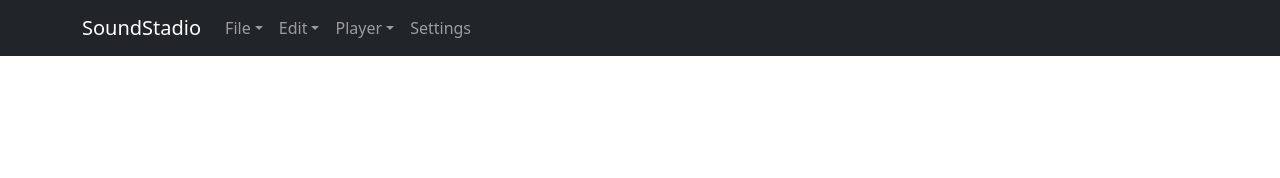
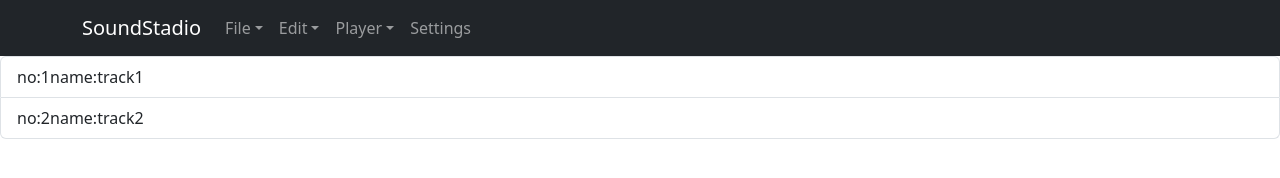
Before and after one commit to hiarc/sequencer, a React app: page / in a window 1280 px wide. Built offline with nearby package versions, Linux system fonts and the light colour scheme.

Commit message:
Trackコンポーネントの基本構造を作成した

```diff
--- a/src/html/index.html
+++ b/src/html/index.html
@@ -3,7 +3,6 @@
 <head>
   <meta charset="utf-8">
 </head>
-<body>
-  <header id="header"></header>
+<body id="header">
 </body>
 </html>
--- /dev/null
+++ b/src/typescript/component/track-panel.tsx
@@ -0,0 +1,12 @@
+import * as React from 'react';
+import { ListGroup } from 'react-bootstrap';
+import Track from '../domain/track';
+
+export const TrackPanel: React.FunctionComponent<{track: Track}> = (props) => {
+  return (
+    <ListGroup.Item as="li" variant="flush">
+      no:{props.track.getNo}
+      name:{props.track.getName}
+    </ListGroup.Item>
+  );
+}
--- /dev/null
+++ b/src/typescript/component/track-panels.tsx
@@ -0,0 +1,12 @@
+import * as React from 'react';
+import { ListGroup } from 'react-bootstrap';
+import { Tracks } from '../domain/track';
+import { TrackPanel } from './track-panel';
+
+export const TrackPanels: React.FunctionComponent<{tracks: Tracks}> = (props) => {
+  return (
+    <ListGroup as="ul">
+      {props.tracks.asList.map(track => <TrackPanel track={track} key={track.getNo}/>)}
+    </ListGroup>
+  );
+}
--- /dev/null
+++ b/src/typescript/domain/track.ts
@@ -0,0 +1,37 @@
+export default class Track {
+  private no: number;
+  private name: string;
+  private instrumentId: number;
+  private sequenseId: number;
+
+  constructor(no: number){
+    this.no = no;
+    this.name = `track${no}`;
+  }
+  public get getNo(): number{
+    return this.no;
+  }
+  public get getName(): string{
+    return this.name;
+  }
+}
+
+export class Tracks {
+  private tracks: Track[];
+  constructor(tracks: Track[]){
+    this.tracks = tracks;
+  }
+  public static empty(): Tracks {
+    return new Tracks([]);
+  }
+  public add(): void {
+    const track = new Track(this.size + 1);
+    this.tracks.push(track);
+  }
+  public get asList(): Track[]{
+    return this.tracks;
+  }
+  public get size(): number {
+    return this.tracks.length;
+  }
+}
--- a/src/typescript/index.tsx
+++ b/src/typescript/index.tsx
@@ -1,8 +1,22 @@
 import React from 'react';
 import { createRoot } from 'react-dom/client';
 import { Header } from './component/header';
+import Track, {Tracks} from './domain/track';
+import { TrackPanels } from './component/track-panels';
 import 'bootstrap/dist/css/bootstrap.min.css';
 
 const container = document.getElementById('header');
 const header = createRoot(container);
-header.render(<Header compiler="TypeScript" framework="React" />);
+// TODO:初期データの準備
+const tracks: Tracks = Tracks.empty();
+tracks.add();
+tracks.add();
+
+header.render(
+  <>
+    <Header compiler="TypeScript" framework="React" />
+    <main>
+      <TrackPanels tracks={tracks} />
+    </main>
+  </>
+);
```
